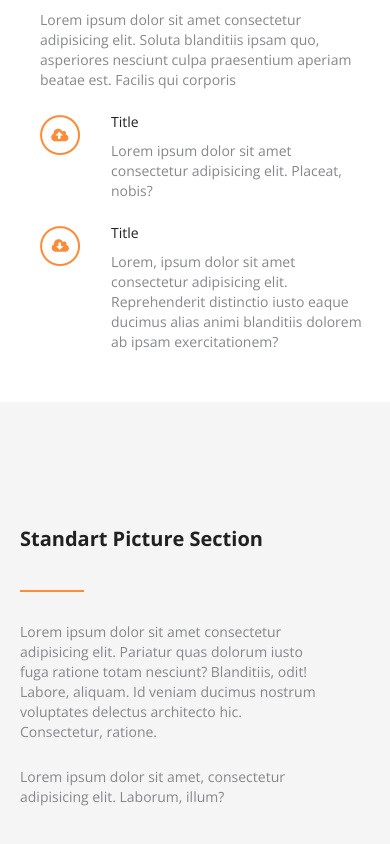
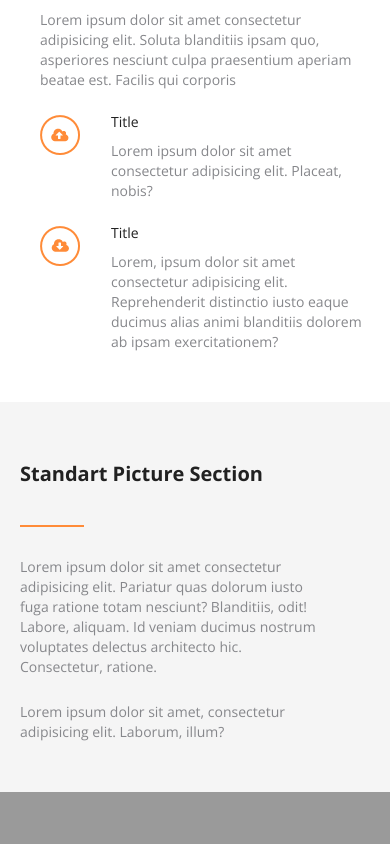
Before and after one commit to NobiusLee/AXIT, a plain HTML site: page index.html in a window 390 px wide. Shown: the part 1820-2664 px from the top of the page. After the commit the page ends 2612 px from the top, so only its background shows below. Drawn offline with nearby package versions, Linux system fonts and the light colour scheme; files whose address does not match are found by name.

Commit message:
four block

```diff
--- a/#source/SCSS/__four-block.scss
+++ b/#source/SCSS/__four-block.scss
@@ -2,6 +2,9 @@
     // .four-block__body
     background-color: #f5f5f5;
     padding: 115px 0;
+    @media (max-width: 777px) {
+        padding: 50px 0;
+    }
     &__body {
         display: flex;
     }
```
Also changed, not shown: css/style.css.
